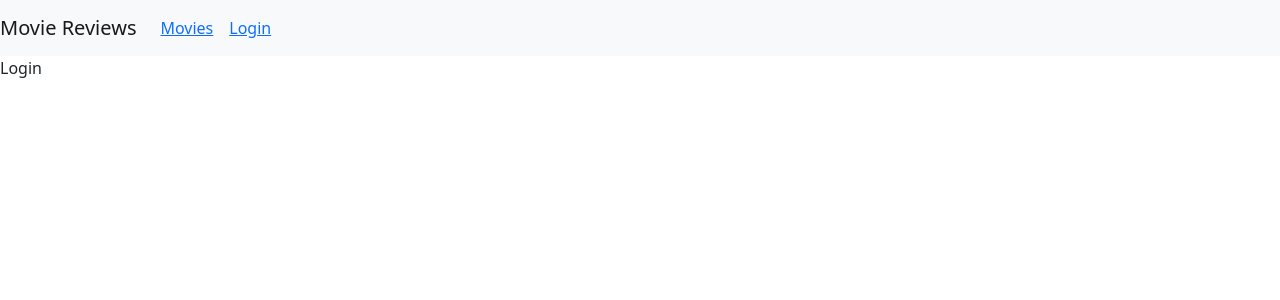
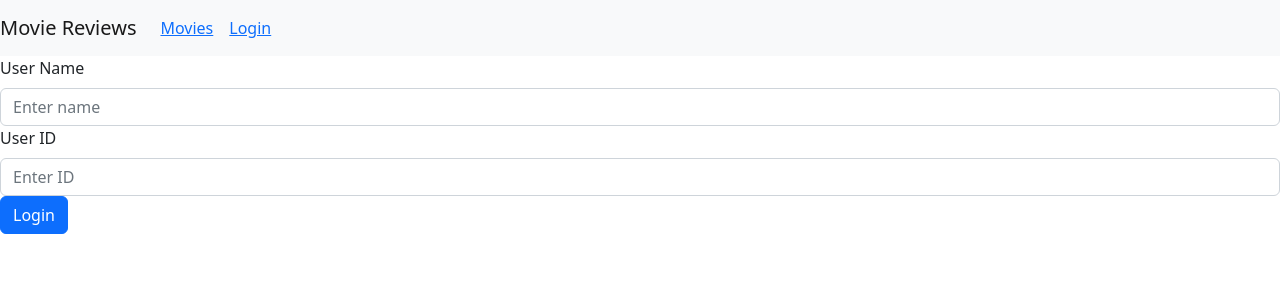
Before and after one commit to NguyenHoangKaiser/movie-frontend, a React (Create React App) app: page /login in a window 1280 px wide. Shown: the top 300 px of the page. Built offline with nearby package versions, Linux system fonts and the light colour scheme.

Commit message:
Login Component

```diff
--- a/src/App.js
+++ b/src/App.js
@@ -4,8 +4,9 @@ import { Route, Link, Routes } from "react-router-dom";
 
 import Nav from "react-bootstrap/Nav";
 import Navbar from "react-bootstrap/Navbar";
+import Button from "react-bootstrap/Button";
 
-import AddReview from "./components/add-review";
+// import AddReview from "./components/add-review";
 import MoviesList from "./components/movies-list";
 import Movie from "./components/movie";
 import Login from "./components/login";
@@ -13,13 +14,14 @@ import Login from "./components/login";
 function App() {
   const [user, setUser] = React.useState(null);
 
-  async function login(user = null) {
+  async function logIn(user = null) {
     setUser(user);
-  };
+    console.log(user);
+  }
 
   async function logout() {
     setUser(null);
-  };
+  }
 
   return (
     <div className="App">
@@ -35,7 +37,13 @@ function App() {
               Add Review
             </Nav.Link> */}
             <Nav.Link>
-              {user ? <a onClick={logout}>Logout User</a> : <Link to={"/login"}>Login</Link>}
+              {user ? (
+                <Button variant="primary" type="button" onClick={logout}>
+                  Logout User
+                </Button>
+              ) : (
+                <Link to={"/login"}>Login</Link>
+              )}
             </Nav.Link>
           </Nav>
         </Navbar.Collapse>
@@ -46,9 +54,8 @@ function App() {
         {/* <Route path="/movies/:id" render={(props) => <Movie {...props} user={user} />} /> */}
         <Route path="/movies/id/:id" element={<Movie user={user} />} />
         {/* <Route path="/add-review" element={<AddReview />} /> */}
-        <Route path="/login" element={<Login login={login} />} />
+        <Route path="/login" element={<Login logIn={logIn} />} />
       </Routes>
-
     </div>
   );
 }
--- a/src/components/login.js
+++ b/src/components/login.js
@@ -1,5 +1,53 @@
-import React from "react";
-function Login() {
-  return <div className="App">Login</div>;
-}
+import React, { useState } from "react";
+import Form from "react-bootstrap/Form";
+import Button from "react-bootstrap/Button";
+import { useNavigate } from "react-router-dom";
+
+const Login = ({ logIn }) => {
+  const [name, setName] = useState("");
+  const [id, setId] = useState("");
+  const navigate = useNavigate();
+
+  const onChangeName = (e) => {
+    const name1 = e.target.value;
+    setName(name1);
+  };
+
+  const onChangeId = (e) => {
+    const id1 = e.target.value;
+    setId(id1);
+  };
+
+  const login = () => {
+    logIn(name, id);
+    navigate("/");
+  };
+
+  return (
+    <div>
+      <Form className="login-form">
+        <Form.Group controlId="formBasicEmail">
+          <Form.Label>User Name</Form.Label>
+          <Form.Control
+            type="text"
+            placeholder="Enter name"
+            onChange={onChangeName}
+          />
+        </Form.Group>
+        <Form.Group controlId="formBasicPassword">
+          <Form.Label>User ID</Form.Label>
+          <Form.Control
+            type="text"
+            placeholder="Enter ID"
+            onChange={onChangeId}
+          />
+        </Form.Group>
+        <Button variant="primary" type="button" onClick={login}>
+          Login
+        </Button>
+      </Form>
+    </div>
+  );
+};
+
 export default Login;
```
